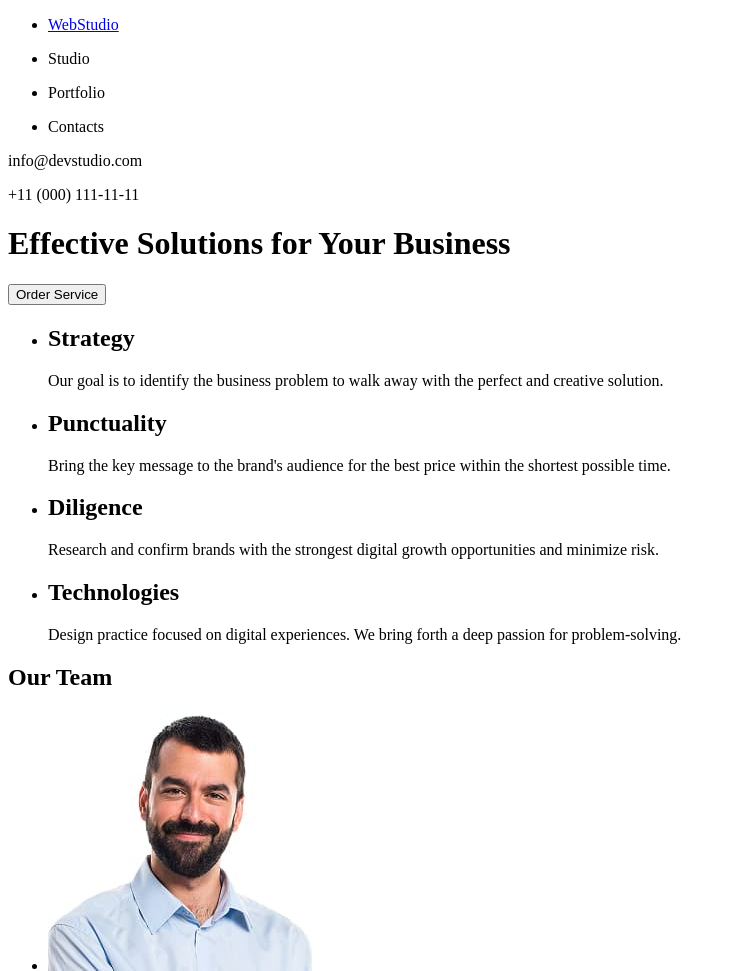
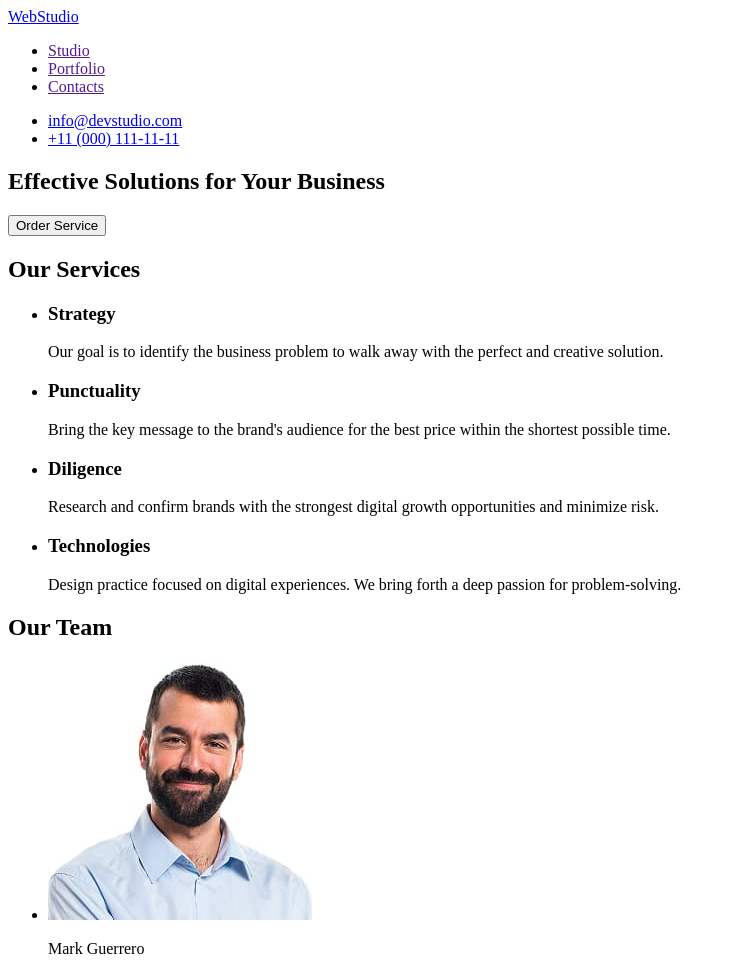
Before and after one commit to KaanBN/goit-markup-hw-01, a plain HTML site: page index.html in a window 1280 px wide. Shown: the top 971 px of the page, without its empty margins (0-736 px from the left). Drawn offline with Linux system fonts and the light colour scheme.

Commit message:
Refactor index.html structure and improve navigation links

```diff
--- a/index.html
+++ b/index.html
@@ -8,22 +8,29 @@
   <body>
     <header>
       <nav>
+        <a href="./index.html">WebStudio</a>
         <ul>
-          <li><a href="#">WebStudio</a></li>
-          <li><p>Studio</p></li>
-          <li><p>Portfolio</p></li>
-          <li><p>Contacts</p></li>
+          <li><a href="">Studio</a></li>
+          <li><a href="">Portfolio</a></li>
+          <li><a href="">Contacts</a></li>
         </ul>
       </nav>
-      <p>info@devstudio.com</p>
-      <p>+11 (000) 111-11-11</p>
+      <ul>
+        <li><a href="mailto:info@devstudio.com">info@devstudio.com</a></li>
+        <li><a href="tel:+110001111111">+11 (000) 111-11-11</a></li>
+      </ul>
     </header>
     <main>
+      <section>
         <h1>Effective Solutions for Your Business</h1>
         <button type="button">Order Service</button>
+      </section>
+
+      <section>
+        <h2>Our Services</h2>
         <ul>
           <li>
-          <h2>Strategy</h2>
+            <h3>Strategy</h3>
             <p>
               Our goal is to identify the business problem to walk away with the
               perfect and creative solution.
@@ -31,7 +38,7 @@
           </li>
 
           <li>
-          <h2>Punctuality</h2>
+            <h3>Punctuality</h3>
             <p>
               Bring the key message to the brand's audience for the best price
               within the shortest possible time.
@@ -39,7 +46,7 @@
           </li>
 
           <li>
-          <h2>Diligence</h2>
+            <h3>Diligence</h3>
             <p>
               Research and confirm brands with the strongest digital growth
               opportunities and minimize risk.
@@ -47,14 +54,16 @@
           </li>
 
           <li>
-          <h2>Technologies</h2>
+            <h3>Technologies</h3>
             <p>
               Design practice focused on digital experiences. We bring forth a
               deep passion for problem-solving.
             </p>
           </li>
         </ul>
+      </section>
 
+      <section>
         <h2>Our Team</h2>
         <ul>
           <li>
@@ -81,9 +90,10 @@
             <p>UI Designer</p>
           </li>
         </ul>
+      </section>
     </main>
     <footer>
-      <a href="#">WebStudio</a>
+      <a href="./index.html">WebStudio</a>
       <p>
         Increase the flow of customers and sales for your business with digital
         marketing & growth solutions.
```
Lines whose indentation alone changed are shown as unchanged.
